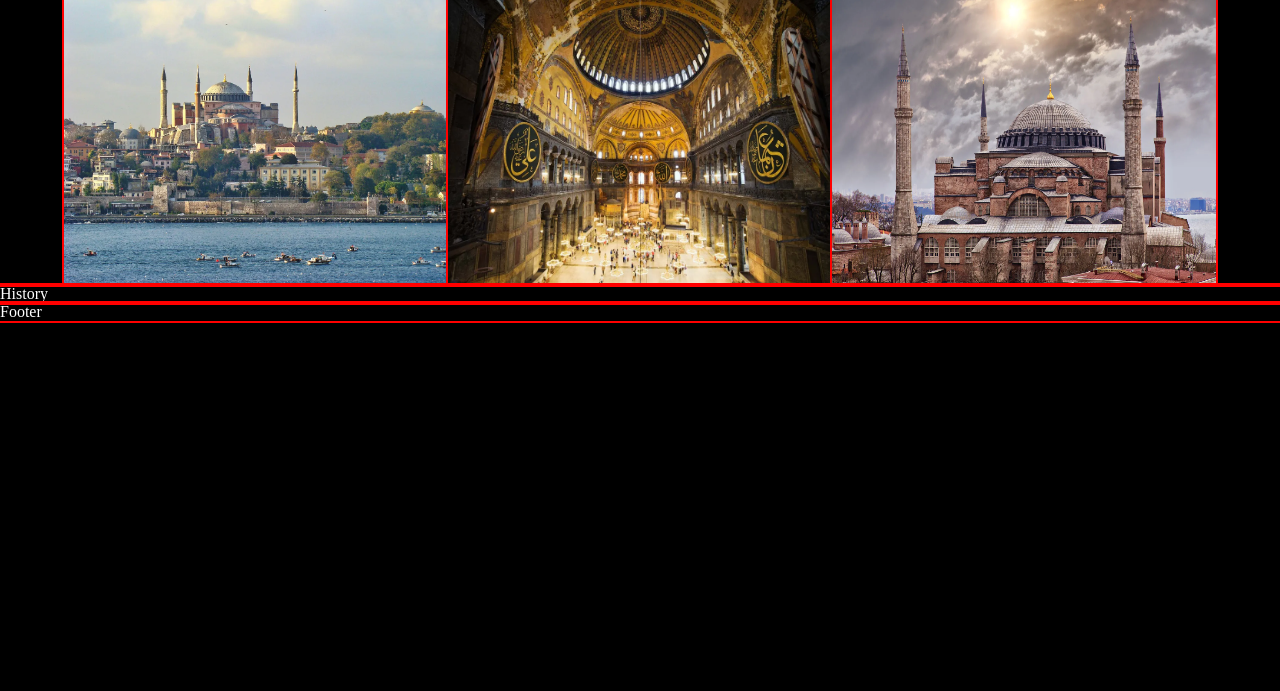
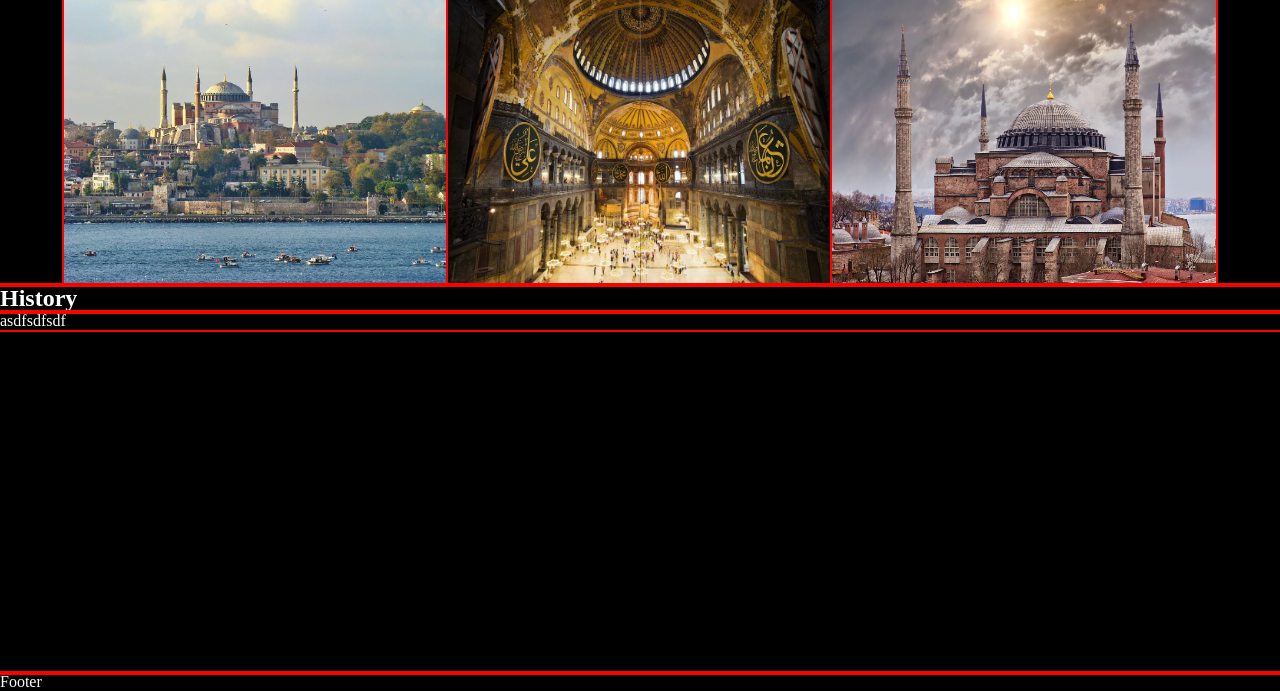
Before and after one commit to murasandev/istanbul, a plain HTML site: page index.html in a window 1280 px wide. Shown: the part 109-800 px from the top of the page. Drawn offline with Linux system fonts and the light colour scheme.

Commit message:
content containers flex to fill top of parent container

```diff
--- a/index.html
+++ b/index.html
@@ -15,7 +15,7 @@
             <li><a href="">Turkiye</a></li>
         </ul>
     </header>
-    <div>
+
     <!-- Galata Tower, Basilica Cistern, Hagia Sophia, Blue Mosque -->
     <div class="content-container">
         <h1>Hagia Sophia</h1>
@@ -24,9 +24,12 @@
             <img src="./img/hagia-sophia-interior.jpg" alt="Hagia Sophia 2">
             <img src="./img/hagia-sophia-exterior-2.jpg" alt="Hagia Sophia 3">
         </div>
-            <div>History</div>
+        <div class="text-container">
+            <h2>History</h2>
+            <p>asdfsdfsdf</p>
         </div>
     </div>
+
     <footer>Footer</footer>
 </body>
 </html>
--- a/styles.css
+++ b/styles.css
@@ -7,6 +7,15 @@
 
 html {
     background-color: black;
+}
+
+body {
+    width: 100vw;
+    height: 100vh;
+    display: flex;
+    flex-direction: column;
+    justify-content: space-between;
+
 }
 
 header {
@@ -32,6 +41,13 @@ header {
 .content-container {
     display: flex;
     flex-direction: column;
+
+    height: 100%;
+    flex: 1;
+
+}
+.text-container {
+    flex: 1;
 }
 
 header ul {
```
Lines whose indentation alone changed are shown as unchanged.
